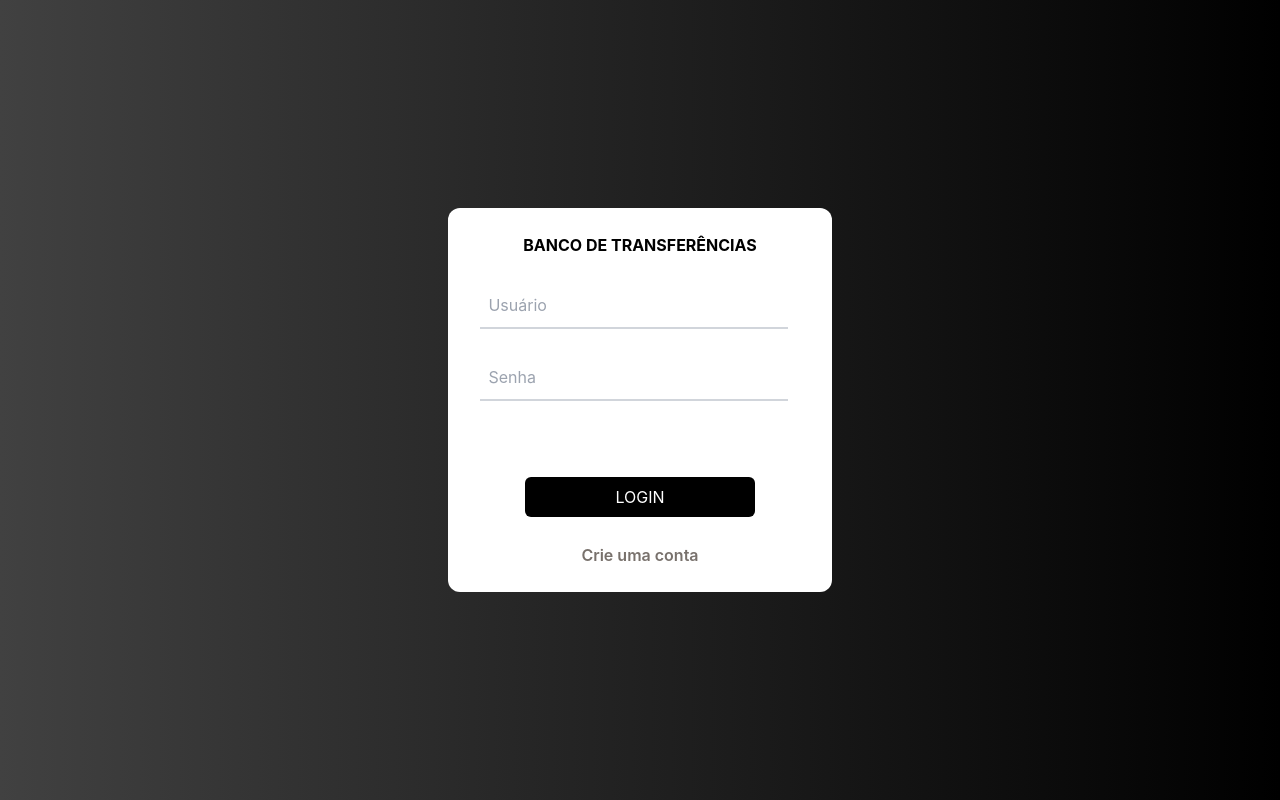
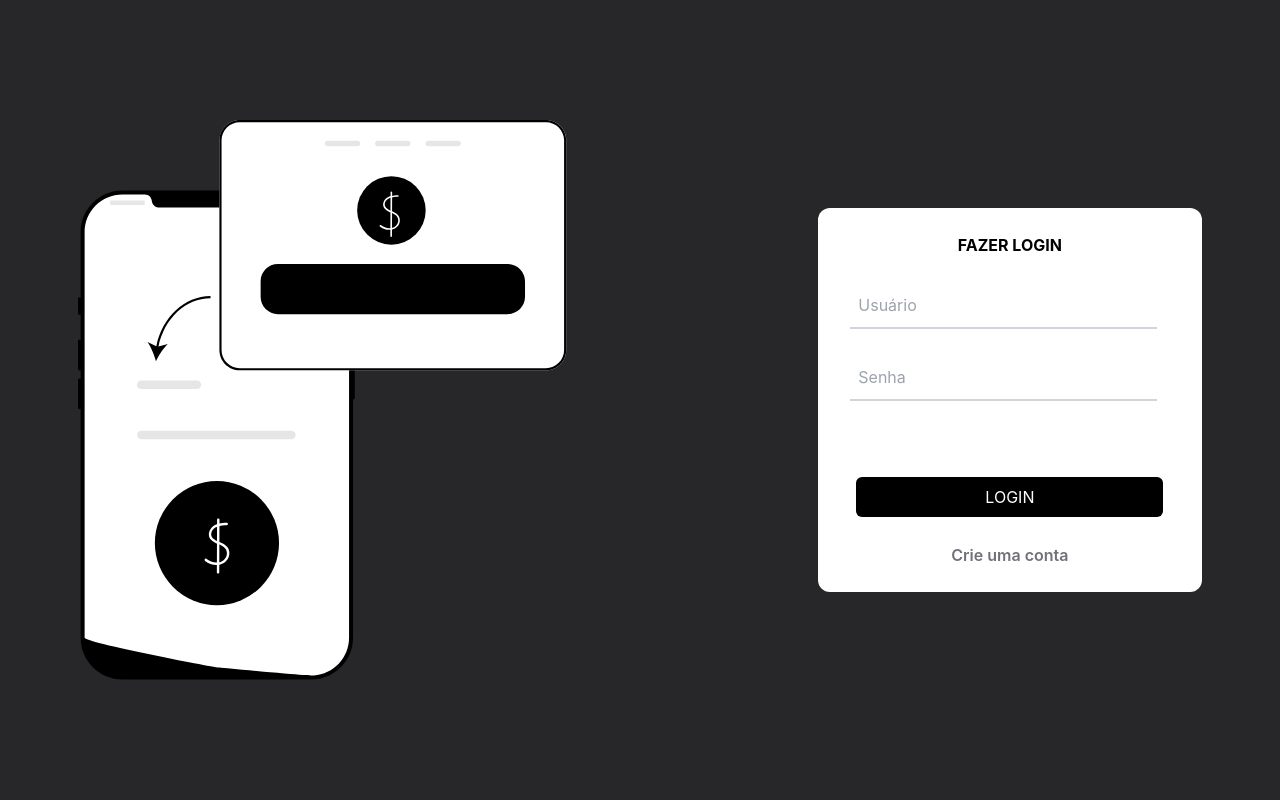
Before and after one commit to giuseppeusn/financial-transfer-app, a React (Create React App) app in the folder frontend/: page / in a window 1280 px wide. Built offline with nearby package versions, Linux system fonts and the light colour scheme; no server answers.

Commit message:
refactor: some style and create login form component

```diff
--- /dev/null
+++ b/frontend/src/components/FormLogin.tsx
@@ -0,0 +1,87 @@
+import React from "react";
+
+interface FormLoginProps {
+  mainButton: string;
+  secondaryButton: string;
+  title: string;
+  username: string;
+  password: string;
+  error: string;
+  handleUser: (e: React.FormEvent<HTMLInputElement>) => void;
+  handlePass: (e: React.FormEvent<HTMLInputElement>) => void;
+  handleMainBtn: (e: React.FormEvent<HTMLButtonElement>) => void;
+  handleSecondaryBtn: () => void;
+}
+
+function FormLogin({
+  mainButton,
+  secondaryButton,
+  title,
+  username,
+  password,
+  error,
+  handleUser,
+  handlePass,
+  handleMainBtn,
+  handleSecondaryBtn,
+}: FormLoginProps ) {
+  return (
+  <form
+      className="w-96 h-96 flex flex-col items-center
+      justify-around bg-white rounded-xl py-3"
+    >
+      <h1 className="uppercase font-bold">
+        {title}
+      </h1>
+      <input
+        type="text"
+        name="username"
+        id="username"
+        value={ username }
+        placeholder="Usuário"
+        onChange={ (e) => handleUser(e) }
+        className="appearance-none bg-transparent border-b-2
+        border-gray-300 outline-none w-4/5 text-zinc-700 mr-3 py-3 px-2
+        leading-tight focus:border-zinc-900 transition-all
+        ease-in duration-300"
+      />
+      <input
+        type="password"
+        name="password"
+        id="password"
+        value={ password }
+        placeholder="Senha"
+        onChange={ (e) => handlePass(e) }
+        className="appearance-none bg-transparent border-b-2
+        border-gray-300 outline-none w-4/5 text-zinc-700 mr-3 py-3 px-2
+        leading-tight focus:border-zinc-900 transition-all
+        ease-in duration-300"
+      />
+      <p
+        className={`
+          h-[1.5rem]
+          ${error ? "text-red-800" : "text-transparent" }
+          transition-all ease-in duration-200`}
+      >
+        { error }
+      </p>
+      <button
+        type="submit"
+        onClick={ (e) => handleMainBtn(e) }
+        className="w-4/5 bg-black text-white p-2
+        rounded-md uppercase hover:bg-zinc-800"
+        >
+        { mainButton }
+      </button>
+      <span
+        onClick={ handleSecondaryBtn }
+        className="w-4/5 text-zinc-500 font-semibold
+        text-center hover:cursor-pointer hover:text-zinc-900"
+        >
+        { secondaryButton }
+      </span>
+    </form>
+  );
+}
+
+export default FormLogin;
--- a/frontend/src/pages/Login.tsx
+++ b/frontend/src/pages/Login.tsx
@@ -1,6 +1,9 @@
+import { AxiosError } from "axios";
 import React, { FormEvent, useState } from "react";
 import { useNavigate } from "react-router-dom";
+import FormLogin from "../components/FormLogin";
 import { loginRequest, setToken } from "../services/requests";
+import mainImage from '../svg/transfer_money.svg';
 
 function Login() {
   const [username, setUsername] = useState("");
@@ -18,86 +21,53 @@ function Login() {
     setError("");
   };
 
-  const handleSubmit = async (e: FormEvent<HTMLButtonElement>) => {
+  const handleError = (err: AxiosError) => {
+    if (err.response && err.response.status === 400) {
+      setError("Usuário ou senha inválidos");
+    } else {
+      setError("Erro ao fazer login");
+    }
+  };
+
+  const handleLogin = async (e: FormEvent<HTMLButtonElement>) => {
     e.preventDefault();
 
-    if (!username || !password) {
+    if(!username || !password) {
       setError("Preencha todos os campos");
       return;
     }
 
     const response = await loginRequest(username, password);
 
-    if (response) {
-      if (response.status === 200) {
-        navigate("/panel");
-        setToken(response.data.token, response.data.username);
-      } else {
-        setError("Usuário ou senha incorretos");
-      }
+    if (response instanceof AxiosError) {
+      handleError(response);
+      return;
     } else {
-      console.log("Internal error");
+      navigate("/panel");
+      setToken(response.data.token, response.data.username);
     }
   };
 
+  const handleRegister = () => navigate("/register");
+
   return (
     <section
-      className="h-screen flex justify-center items-center
-      bg-gradient-to-r from-[#414141] to-[#000000]"
+      className="h-screen flex justify-around items-center
+      bg-zinc-800 z-1"
     >
-      <form
-        className="w-96 h-96 flex flex-col items-center
-        justify-around bg-white rounded-xl py-3"
-      >
-        <h1 className="uppercase font-bold">Banco de transferências</h1>
-        <input
-          type="text"
-          name="username"
-          id="username"
-          value={ username }
-          placeholder="Usuário"
-          onChange={ (e) => handleUser(e) }
-          className="appearance-none bg-transparent border-b-2
-          border-gray-300 outline-none w-4/5 text-stone-700 mr-3 py-3 px-2
-          leading-tight focus:border-stone-900 transition-all
-          ease-in duration-300"
-        />
-        <input
-          type="password"
-          name="password"
-          id="password"
-          value={ password }
-          placeholder="Senha"
-          onChange={ (e) => handlePass(e) }
-          className="appearance-none bg-transparent border-b-2
-          border-gray-300 outline-none w-4/5 text-stone-700 mr-3 py-3 px-2
-          leading-tight focus:border-stone-900 transition-all
-          ease-in duration-300"
-        />
-        <p
-          className={`
-            h-[1.5rem]
-            ${error ? "text-red-800" : "text-transparent" }
-            transition-all ease-in duration-200`}
-        >
-          { error }
-        </p>
-        <button
-          type="submit"
-          onClick={ (e) => handleSubmit(e) }
-          className="w-3/5 bg-black text-white p-2
-          rounded-md uppercase hover:bg-stone-800"
-          >
-          Login
-        </button>
-        <span
-          // onClick={ (e) => handleSubmit(e) }
-          className="w-4/5 text-stone-500 font-semibold
-          text-center hover:cursor-pointer hover:text-stone-900"
-          >
-          Crie uma conta
-        </span>
-      </form>
+      <img src={mainImage} alt="Transfer money" className="h-[35rem] z-10" />
+      <FormLogin
+        title="Fazer login"
+        mainButton="Login"
+        secondaryButton="Crie uma conta"
+        username={username}
+        password={password}
+        error={error}
+        handleUser={handleUser}
+        handlePass={handlePass}
+        handleMainBtn={handleLogin}
+        handleSecondaryBtn={handleRegister}
+      />
     </section>
   );
 }
--- a/frontend/src/services/requests.ts
+++ b/frontend/src/services/requests.ts
@@ -1,26 +1,22 @@
-import axios, { AxiosError, AxiosResponse } from 'axios';
+import axios, { AxiosError } from 'axios';
 
-export const api = axios.create({
+export const axiosRequest = axios.create({
   baseURL: `http://localhost:${process.env.REACT_APP_API_PORT || '3001'}`,
 });
 
 export const setToken = (token: string, username: string) => {
-  api.defaults.headers.common.Authorization = token;
+  axiosRequest.defaults.headers.common.Authorization = token;
   localStorage.setItem("user", JSON.stringify({ username, token }));
 };
 
-export const loginRequest = async (username: string, password: string): Promise<AxiosResponse | undefined> => {
+export const loginRequest = async (username: string, password: string) => {
   try {
-    const data = await api.post('/user/login', { username, password });
+    const data = await axiosRequest.post('/user/login', { username, password });
 
     return data;
   } catch (err) {
     const error = err as AxiosError;
 
-    if (error?.response) {
-      return error?.response;
-    }
-
-    console.log(err);
+    return error;
   }
 }
```
Also changed, not shown: frontend/src/svg/transfer_money.svg (added).
